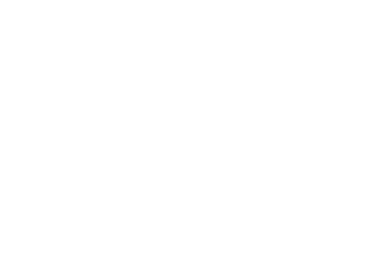
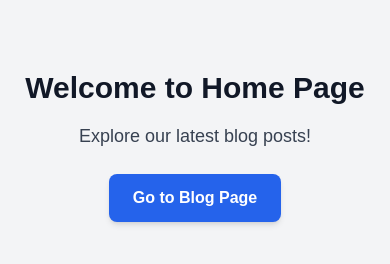
Before and after one commit to ManishBasnet12/blogwebsite, a Next.js app: page / in a window 390 px wide. Shown: the part 276-540 px from the top of the page. Built offline with nearby package versions, Linux system fonts and the light colour scheme.

Commit message:
responsive

```diff
--- a/src/app/blog/[Slug]/page.jsx
+++ b/src/app/blog/[Slug]/page.jsx
@@ -1,12 +1,12 @@
 "use client";
 
 import React, { useEffect, useState } from "react";
+import { useParams } from "next/navigation";
 import { FakeSinglePost } from "../../api/useQuery";
 import SinglePost from "@/components/SinglePost";
 
-const SinglePage = ({ params }) => {
-  const { Slug } = params;
-
+const SinglePage = () => {
+  const { Slug } = useParams();
   const [singlePost, setSinglePost] = useState(null);
   const [loading, setLoading] = useState(true);
 
@@ -27,10 +27,9 @@ const SinglePage = ({ params }) => {
     }
   }, [Slug]);
 
-  console.log(singlePost);
 
   return (
-    <div className="min-h-[100vh] bg-slate-100">
+    <div className="min-h-[200px]">
       {loading ? (
         <div className="flex justify-center items-center h-40">
           <p className="text-lg text-gray-900">Loading post...</p>
--- a/src/app/blog/page.jsx
+++ b/src/app/blog/page.jsx
@@ -47,8 +47,8 @@ const BlogPage = () => {
   return (
     <div className="bg-slate-200 min-h-screen p-6 pt-40">
       <div className="container mx-auto">
-        <div className="flex justify-between">
-          <h1 className="text-3xl text-gray-900 font-bold mb-4">
+      <div className="flex flex-col lg:flex-row justify-between">
+      <h1 className="text-3xl text-gray-900 font-bold mb-4">
             Latest Blog Posts
           </h1>
 
--- a/src/app/page.js
+++ b/src/app/page.js
@@ -1,9 +1,16 @@
-import Image from "next/image";
+import Link from "next/link";
 
 export default function Home() {
   return (
-    <div className="grid grid-rows-[20px_1fr_20px] items-center justify-items-center min-h-screen p-8 pb-20 gap-16 sm:p-20 font-[family-name:var(--font-geist-sans)]">
-        <Image src="https://source.unsplash.com/random" width={100} height={100} alt='blog image' unoptimized />
+    <div className="flex flex-col items-center justify-center min-h-screen bg-gray-100">
+      <h1 className="text-3xl font-bold text-gray-900 mb-4">Welcome to Home Page</h1>
+      <p className="text-lg text-gray-700 mb-6">Explore our latest blog posts!</p>
+
+      <Link href="/blog" passHref>
+        <button className="px-6 py-3 bg-blue-600 text-white font-semibold rounded-lg shadow-md hover:bg-blue-700 transition">
+          Go to Blog Page
+        </button>
+      </Link>
     </div>
   );
 }
```
